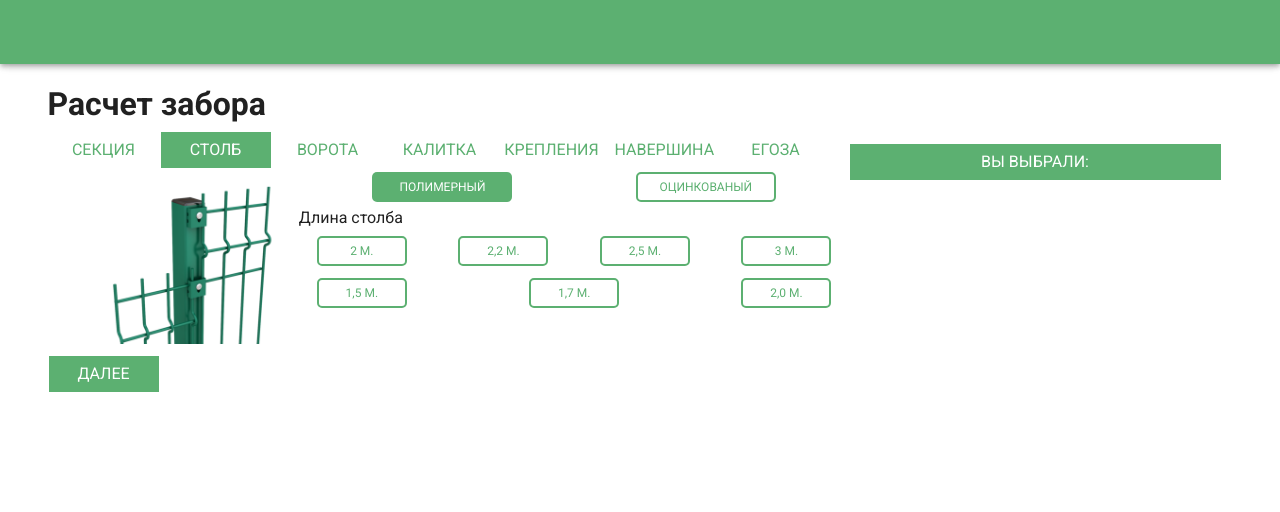
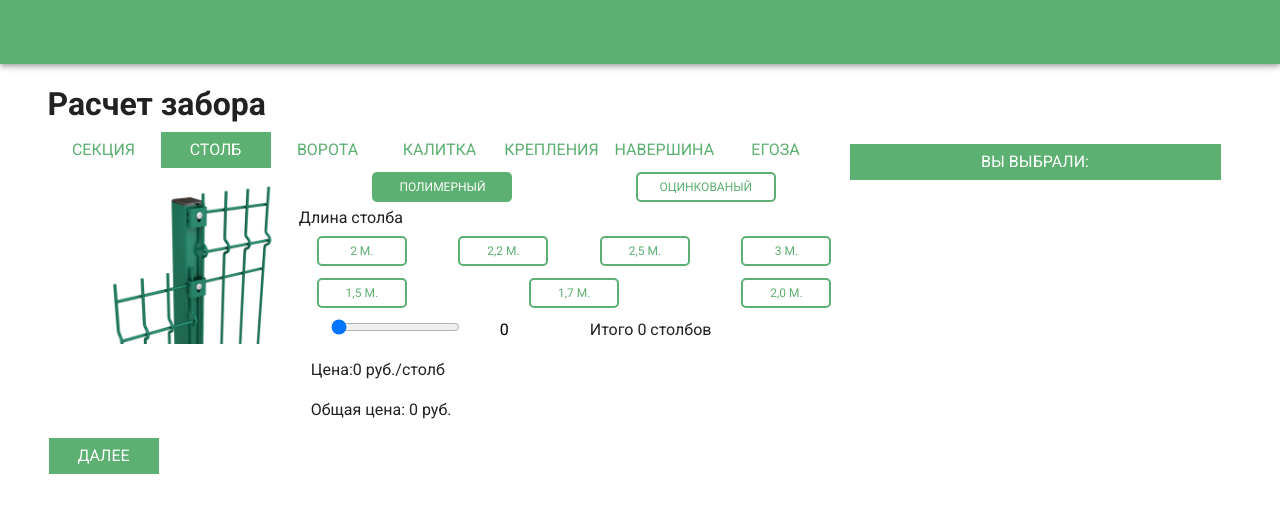
Before and after one commit to MR-Kornev-Alexey/fence-calculator, a Vue app: page / in a window 1280 px wide. Both pictures are taken after a click on the button "ДАЛЕЕ". Shown: the top 512 px of the page. Built offline with nearby package versions, Linux system fonts and the light colour scheme.

Commit message:
made section

```diff
--- a/src/components/v-fence.vue
+++ b/src/components/v-fence.vue
@@ -18,7 +18,7 @@
             </button>
           </div>
         </v-row>
-        <v-pillar  v-if="commodityItems[1].selected" />
+        <v-pillar v-if="commodityItems[1].selected" />
         <v-gate v-if="commodityItems[2].selected" />
         <v-wicket v-if="commodityItems[3].selected" />
         <v-bracing v-if="commodityItems[4].selected" />
--- a/src/components/v-pillar/v-pillar.vue
+++ b/src/components/v-pillar/v-pillar.vue
@@ -55,6 +55,34 @@
           </button>
         </v-row>
       </v-row>
+      <v-row>
+        <div class="wrapper d-block">
+          <label class="mb-4">
+            <input
+              type="range"
+              min="0"
+              max="100"
+              step="1"
+              v-model="valuePillar"
+              @change="calculatingPillar()"
+            />
+          </label>
+          <label>
+            <input
+              class="input-number"
+              type="number"
+              v-model="valuePillar"
+              @change="calculatingPillar()"
+            />
+          </label>
+          <span>Итого {{ valuePillar }} столбов </span>
+
+          <div class="my-4 justify-start text-left">
+            <p>Цена:{{ onePillar }} руб./столб</p>
+            <p>Общая цена: {{ resultPillar }} руб.</p>
+          </div>
+        </div>
+      </v-row>
       <!--    конец расчетного блока -->
     </div>
   </v-row>
@@ -64,33 +92,84 @@
 export default {
   name: "v-section",
   data: () => ({
+    onePillar: 0,
+    resultPillar: 0,
+    totalPillar: 0,
+    valuePillar: 0,
     flagPillar: true,
     flagLengthPillar: "",
+    pricePillar: {
+      "2000": {
+        ZN: 790,
+        RAL: 830
+      },
+      "2200": {
+        ZN: 850,
+        RAL: 885
+      },
+      "2500": {
+        ZN: 949,
+        RAL: 955
+      },
+      "3000": {
+        ZN: 1080,
+        RAL: 1090
+      },
+      f1500: {
+        ZN: 0,
+        RAL: 1114
+      },
+      f1700: {
+        ZN: 0,
+        RAL: 1215
+      },
+      f2000: {
+        ZN: 0,
+        RAL: 1397
+      }
+    },
+
     btnLengthPillar: [
-      { id: 1, innId: "2m", name: "2 м.", selected: false },
-      { id: 2, innId: "2.2m", name: "2,2 м.", selected: false },
-      { id: 3, innId: "2.5m", name: "2,5 м.", selected: false },
-      { id: 4, innId: "3m", name: "3 м.", selected: false },
-      { id: 5, innId: "f1.5m", name: "1,5 м.", selected: false },
-      { id: 6, innId: "f1.7m", name: "1,7 м.", selected: false },
-      { id: 7, innId: "f2m", name: "2,0 м.", selected: false }
+      { id: 1, innId: "2000", name: "2 м.", selected: false },
+      { id: 2, innId: "2200", name: "2,2 м.", selected: false },
+      { id: 3, innId: "2500", name: "2,5 м.", selected: false },
+      { id: 4, innId: "3000", name: "3 м.", selected: false },
+      { id: 5, innId: "f1500", name: "1,5 м.", selected: false },
+      { id: 6, innId: "f1700", name: "1,7 м.", selected: false },
+      { id: 7, innId: "f2000", name: "2,0 м.", selected: false }
     ]
   }),
   methods: {
+    calcTotalPillar(type){
+      this.onePillar = this.pricePillar[this.flagLengthPillar][type]
+      this.resultPillar  = this.onePillar*this.valuePillar
+    },
+    calculatingPillar() {
+      if (this.flagPillar) {
+        this.calcTotalPillar("RAL")
+      } else {
+        this.calcTotalPillar("ZN")
+      }
+    },
     clearAllButtonPillar(array) {
       for (let i = 0; i < array.length; i++) {
         array[i].selected = false;
-      }},
+      }
+    },
     changeColorPillar() {
-      return (this.flagPillar = true);
+      this.calcTotalPillar("RAL")
+      return this.flagPillar = true
+
     },
     changeGalvanicPillar() {
-      return (this.flagPillar = false);
+      this.calcTotalPillar("ZN")
+      return this.flagPillar = false
     },
     changeLengthPillar(item) {
       this.clearAllButtonPillar(this.btnLengthPillar);
       this.flagLengthPillar = this.btnLengthPillar[item - 1].innId;
       this.btnLengthPillar[item - 1].selected = true;
+      this.calculatingPillar()
     }
   }
 };
```
